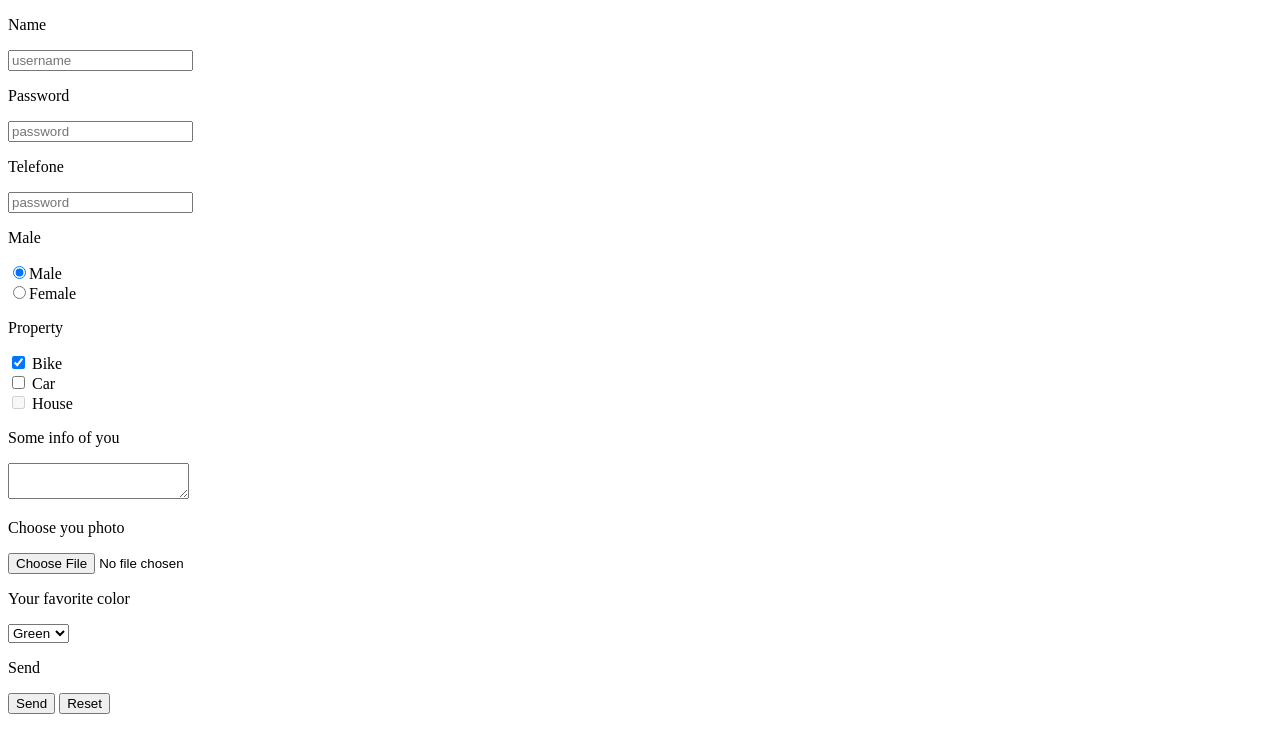
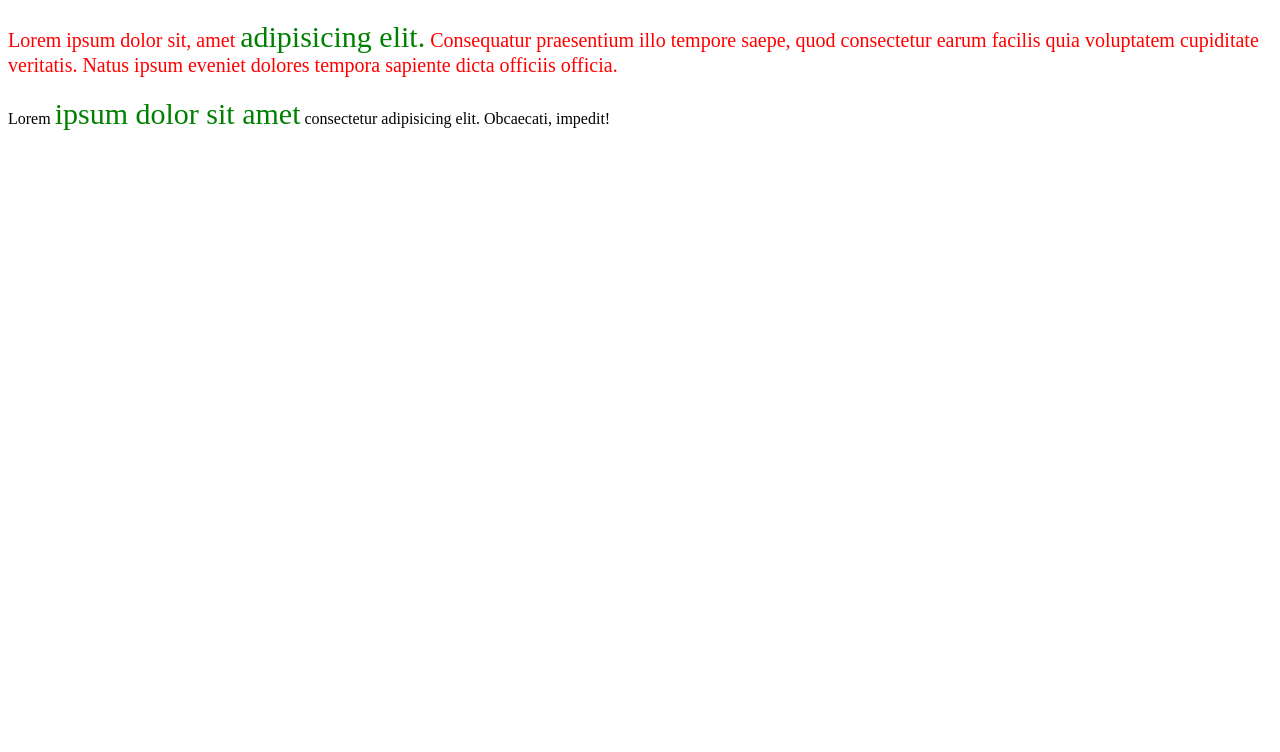
Before and after one commit to 3abrak/Practic-of-HTML-, a plain HTML site: page index.html in a window 1280 px wide. Drawn offline with Linux system fonts and the light colour scheme.

Commit message:
first css

```diff
--- a/css/style.css
+++ b/css/style.css
@@ -0,0 +1,11 @@
+div {
+}
+
+.bigred {
+  font-size: 20px;
+  color: red;
+}
+span.bigred {
+  font-size: 30px;
+  color: green;
+}
--- a/index.html
+++ b/index.html
@@ -2,89 +2,22 @@
 <html lang="en">
   <head>
     <title>My second project!</title>
+    <link rel="stylesheet" href="css/style.css" />
     <meta http-equiv="Content-type" content="text/html;charset=UTF-8" />
   </head>
   <body>
-    <form action="#" method="get">
-      <div>
-        <p>Name</p>
-        <input
-          placeholder="username"
-          tabindex="1"
-          name="username"
-          type="text"
-        />
-      </div>
-      <div>
-        <p>Password</p>
-        <input
-          placeholder="password"
-          tabindex="2"
-          name="password"
-          type="password"
-        />
-      </div>
-      <div>
-        <p>Telefone</p>
-        <input placeholder="password" tabindex="3" name="userfone" type="tel" />
-      </div>
-      <div>
-        <p>Male</p>
-        <div>
-          <input
-            tabindex="4"
-            checked
-            type="radio"
-            name="gender"
-            value="male"
-          />Male
-        </div>
-        <div>
-          <input tabindex="4" type="radio" name="gender" value="female" />Female
-        </div>
-      </div>
-      <div>
-        <p>Property</p>
-        <div>
-          <input tabindex="5" checked type="checkbox" name="bike" value="yes" />
-          Bike
-        </div>
-        <div>
-          <input tabindex="6" type="checkbox" name="car" value="yes" /> Car
-        </div>
-        <div>
-          <input
-            tabindex="7"
-            disabled
-            type="checkbox"
-            name="House"
-            value="yes"
-          />
-          House
-        </div>
-      </div>
-      <div>
-        <p>Some info of you</p>
-        <textarea tabindex="8" name="text"></textarea>
-      </div>
-      <div>
-        <p>Choose you photo</p>
-        <input tabindex="9" type="file" name="userfoto" />
-      </div>
-      <div>
-        <p>Your favorite color</p>
-        <select tabindex="10" name="color" id="">
-          <option value="red">Red</option>
-          <option value="yellow">Yellow</option>
-          <option value="blue">blue</option>
-          <option selected value="green">Green</option>
-        </select>
-      </div>
-      <div>
-        <p>Send</p>
-        <button tabindex="11" type="submit">Send</button>
-        <button tabindex="12" type="reset">Reset</button>
-      </div>
-    </form>
+    <div>
+      <p class="bigred">
+        Lorem ipsum dolor sit, amet
+        <span class="bigred"> adipisicing elit.</span> Consequatur praesentium
+        illo tempore saepe, quod consectetur earum facilis quia voluptatem
+        cupiditate veritatis. Natus ipsum eveniet dolores tempora sapiente dicta
+        officiis officia.
+      </p>
+      <p>
+        Lorem <span class="bigred">ipsum dolor sit amet</span> consectetur
+        adipisicing elit. Obcaecati, impedit!
+      </p>
+    </div>
   </body>
 </html>
```
